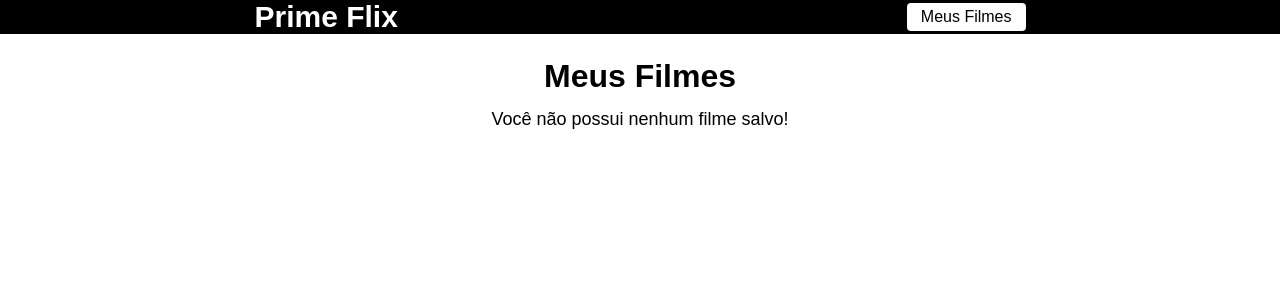
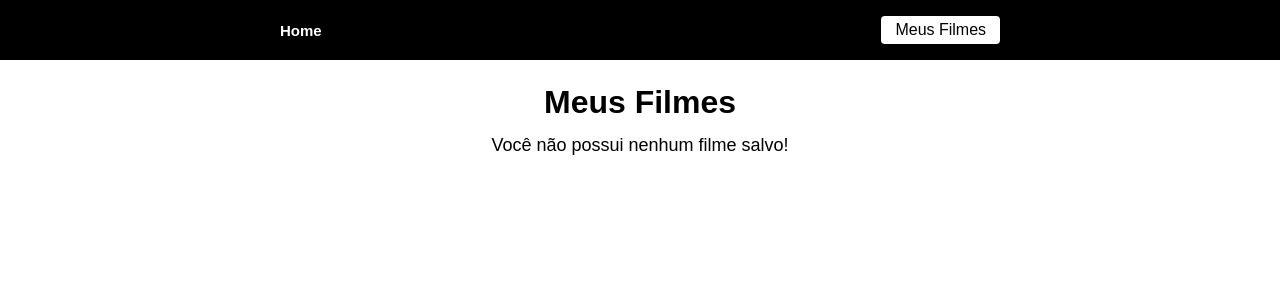
Before and after one commit to ricardomoura1979/prime, a React (Create React App) app: page /favoritos in a window 1280 px wide. Shown: the top 300 px of the page. Built offline with nearby package versions, Linux system fonts and the light colour scheme.

Commit message:
new logo

```diff
--- a/src/App.js
+++ b/src/App.js
@@ -1,5 +1,5 @@
 import  RoutesApp  from './routes';
-import Filme from './pages/Filme';
+
 
 
 
@@ -7,6 +7,7 @@ import Filme from './pages/Filme';
 function App() {
   return (
     <div className="App">
+
      <RoutesApp/>
     </div>
   );
--- a/src/components/Header/header.css
+++ b/src/components/Header/header.css
@@ -5,14 +5,14 @@ header{
   align-items: center;
   justify-content: space-around;
   width: 100%;
-  height: 60x;
+  height: 60px;
   background-color: #000000;
 }
 
 
 .logo {
   text-decoration: none;
-  font-size: 30px;
+  font-size: 15px;
   cursor: pointer;
   color: #fff;
   font-weight: bold;
--- a/src/components/Header/index.js
+++ b/src/components/Header/index.js
@@ -1,5 +1,6 @@
 import './header.css'
 import { Link } from 'react-router-dom'
+// import Primeflix from './docs/primeflix.png'
 
 
 
@@ -9,7 +10,12 @@ import { Link } from 'react-router-dom'
 function Header() {
   return(
     <header>
-      <Link className="logo" to="/"> Prime Flix </Link>
+      {/* <div>
+        <h1>
+        <img src={Primeflix} />
+        </h1>
+      </div> */}
+      <Link className="logo" to="/"> Home </Link>
       <Link className="favoritos" to="/favoritos"> Meus Filmes </Link>
     </header>
   )
--- a/src/pages/Filme/index.js
+++ b/src/pages/Filme/index.js
@@ -2,6 +2,7 @@ import { useEffect, useState } from 'react';
 import { useParams, useNavigate } from 'react-router-dom';
 import api from '../../services/api';
 import './filme-info.css'
+import { toast } from 'react-toastify';
 
 
 
```
Also changed, not shown: 2 other files (tests, documents, lock files or other folders).
